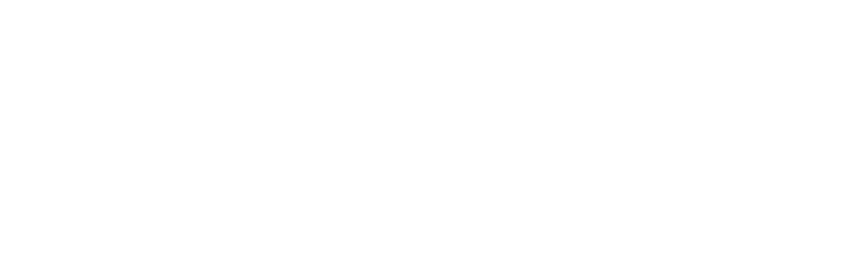
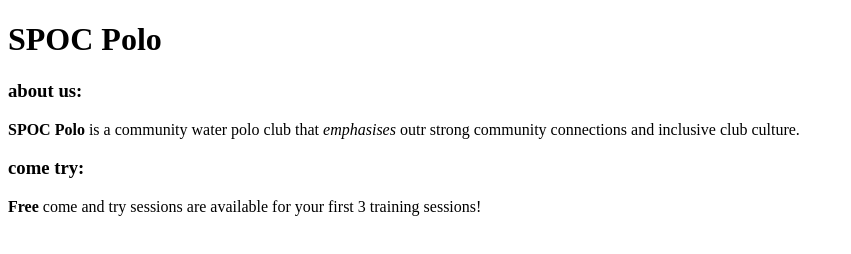
Before and after one commit to Ume06/Odin, a plain HTML site: page index.html in a window 1280 px wide. Shown: the whole page, without its empty margins (0-851 px from the left). Drawn offline with Linux system fonts and the light colour scheme.

Commit message:
practice using text tags

```diff
--- a/index.html
+++ b/index.html
@@ -1,8 +1,16 @@
-<!DOCTYPE html>
-<html lang="en">
-	<head>
-		<meta charset="utf-8" />
-		<title>Test</title>
-	</head>
-	<body></body>
+<!Doctype html>
+<html>
+    <head>
+        <meta charset="utf-8">
+        <title>web page</title>
+    </head>
+    <body>
+        <h1> SPOC Polo</h1>
+        <h3> about us: </h3> <!-- make sure to write more here! -->
+        <p> <strong> SPOC Polo</strong> is a community water polo club that <em>emphasises</em> outr
+        strong community connections and inclusive club culture. </p>
+        <h3> come try: </h3>
+        <p> <strong>Free</strong> come and try sessions are available for your first 3 training
+        sessions!</p>
+    </body>
 </html>
```
